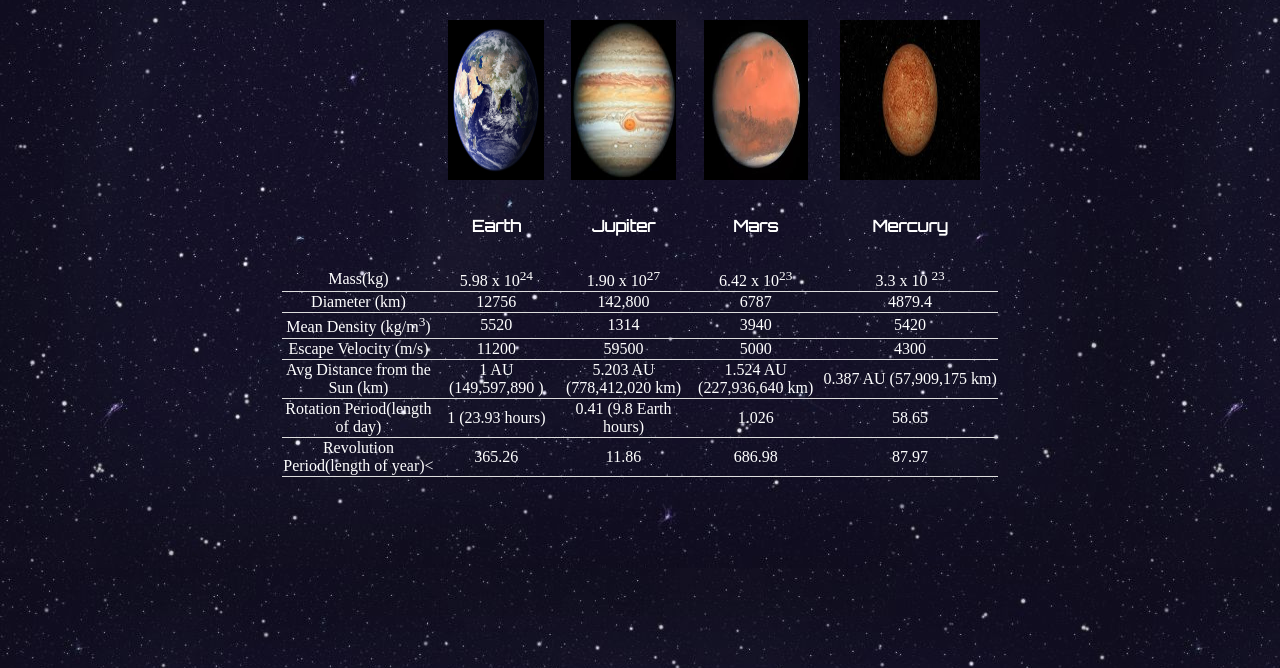
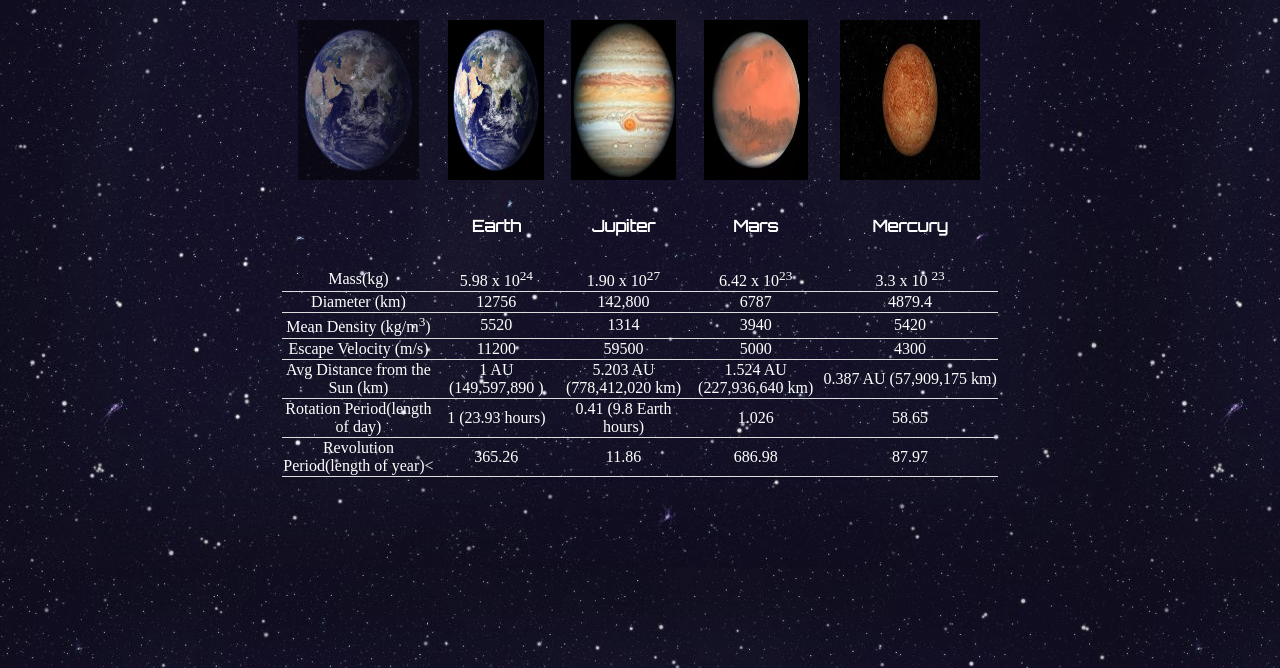
Before and after one commit to jalaniz-sys/Lab5, a plain HTML site: page index.html in a window 1280 px wide. Shown: the part 132-800 px from the top of the page. Drawn offline with Linux system fonts and the light colour scheme.

Commit message:
tadded on the opacity to create an invisible image to take up space.

```diff
--- a/planet_css.css
+++ b/planet_css.css
@@ -48,5 +48,5 @@ img.invis
 	width:80%;
 	margin-right: auto;
 	margin-left: auto;
-	opacity:0;
+	opacity:0.5;
 }
```
